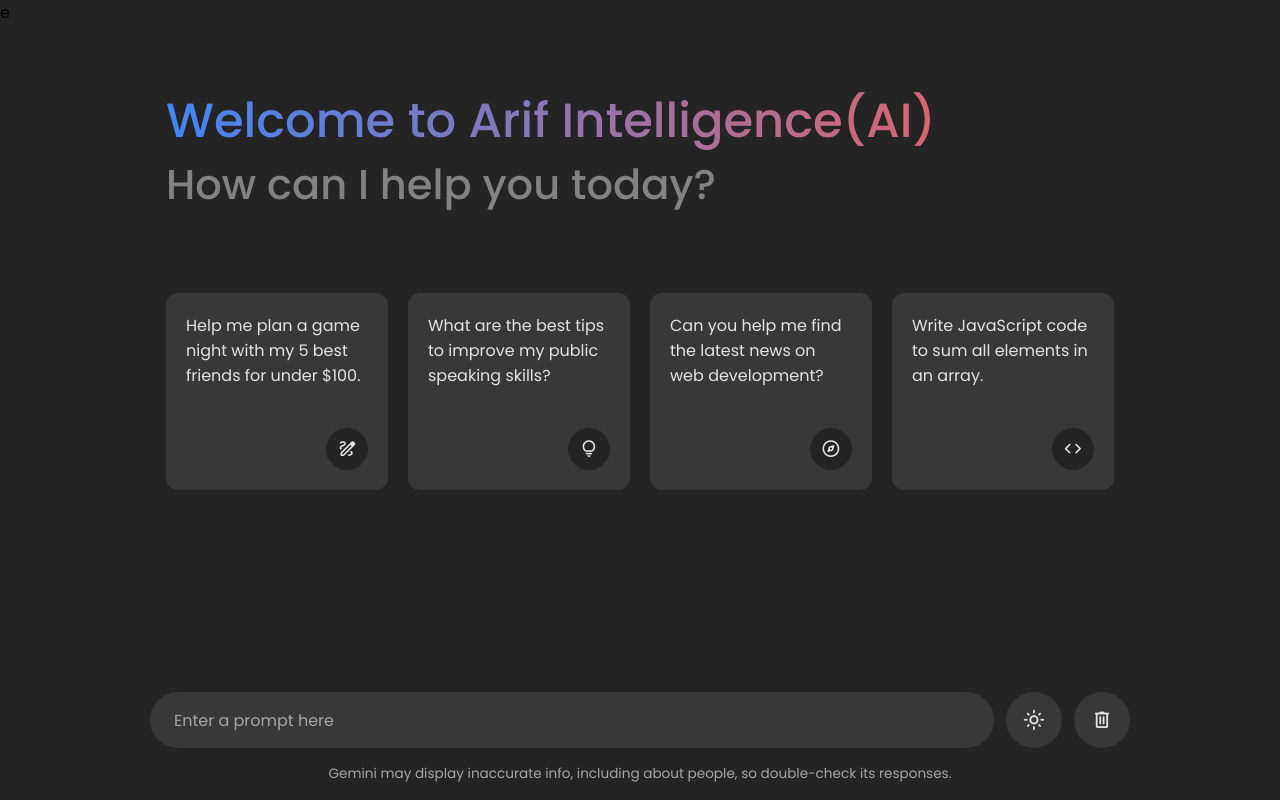
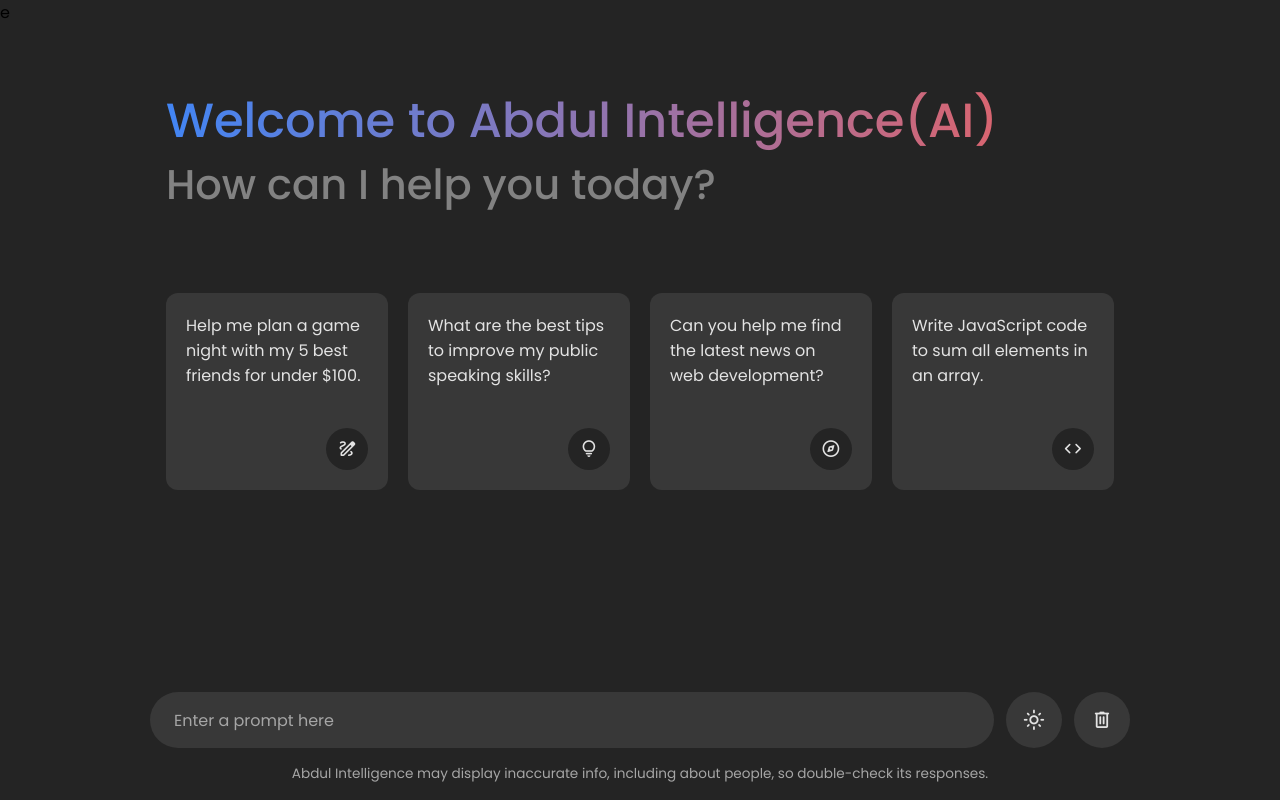
Before and after one commit to sabdulraheem-techchamps/gemini-raheem, a plain HTML site: page index.html in a window 1280 px wide. Drawn offline with nearby package versions, Linux system fonts and the light colour scheme.

Commit message:
Update index.html

```diff
--- a/index.html
+++ b/index.html
@@ -4,7 +4,7 @@
 <head>
   <meta charset="UTF-8">
   <meta name="viewport" content="width=device-width, initial-scale=1.0">
-  <title>Arif Intelligence | ARR</title>
+  <title>Abdul Intelligence | ARR</title>
   <!-- Linking Google Fonts For Icons -->
   <link rel="stylesheet" href="https://fonts.googleapis.com/css2?family=Material+Symbols+Rounded:opsz,wght,FILL,GRAD@24,400,0,0" />
   <link rel="stylesheet" href="style.css">
@@ -12,7 +12,7 @@
 <body>
   <header class="header">
     <!-- Header Greetings -->
-    <h1 class="title">Welcome to Arif Intelligence(AI)</h1>
+    <h1 class="title">Welcome to Abdul Intelligence(AI)</h1>
     <p class="subtitle">How can I help you today?</p>
 
     <!-- Suggestion list -->
@@ -52,7 +52,7 @@
       </div>
     </form>
     <p class="disclaimer-text">
-      Gemini may display inaccurate info, including about people, so double-check its responses.
+      Abdul Intelligence may display inaccurate info, including about people, so double-check its responses.
     </p>
   </div>
 
```
